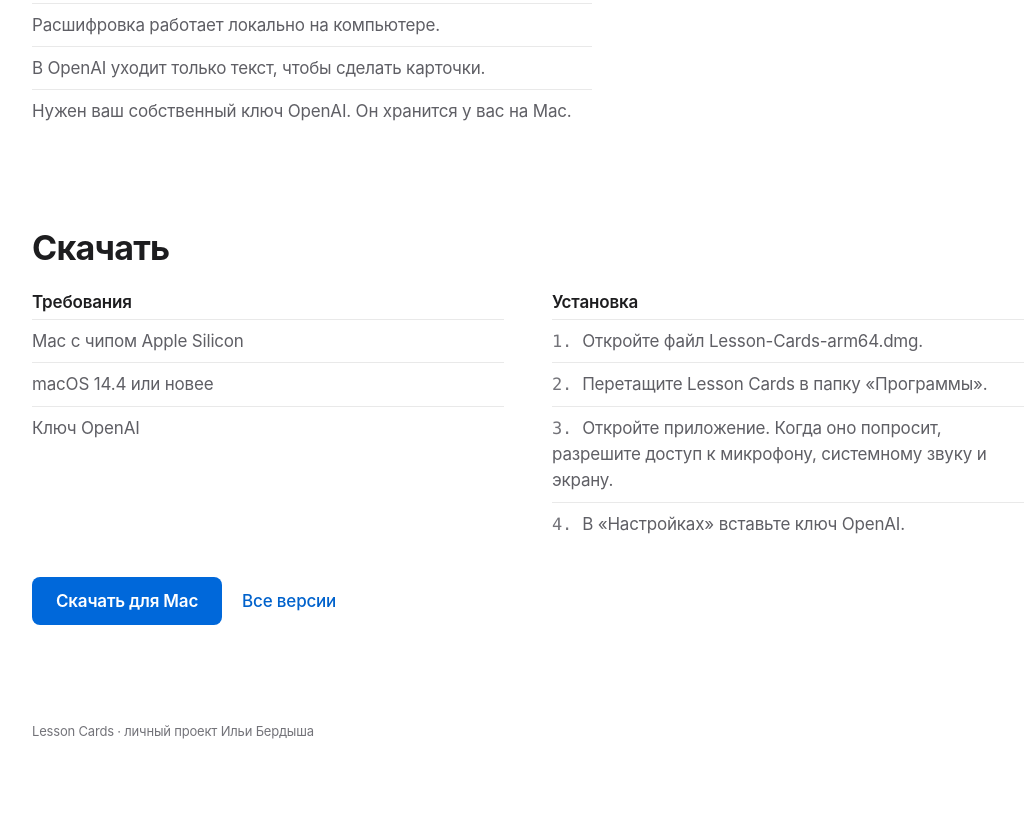
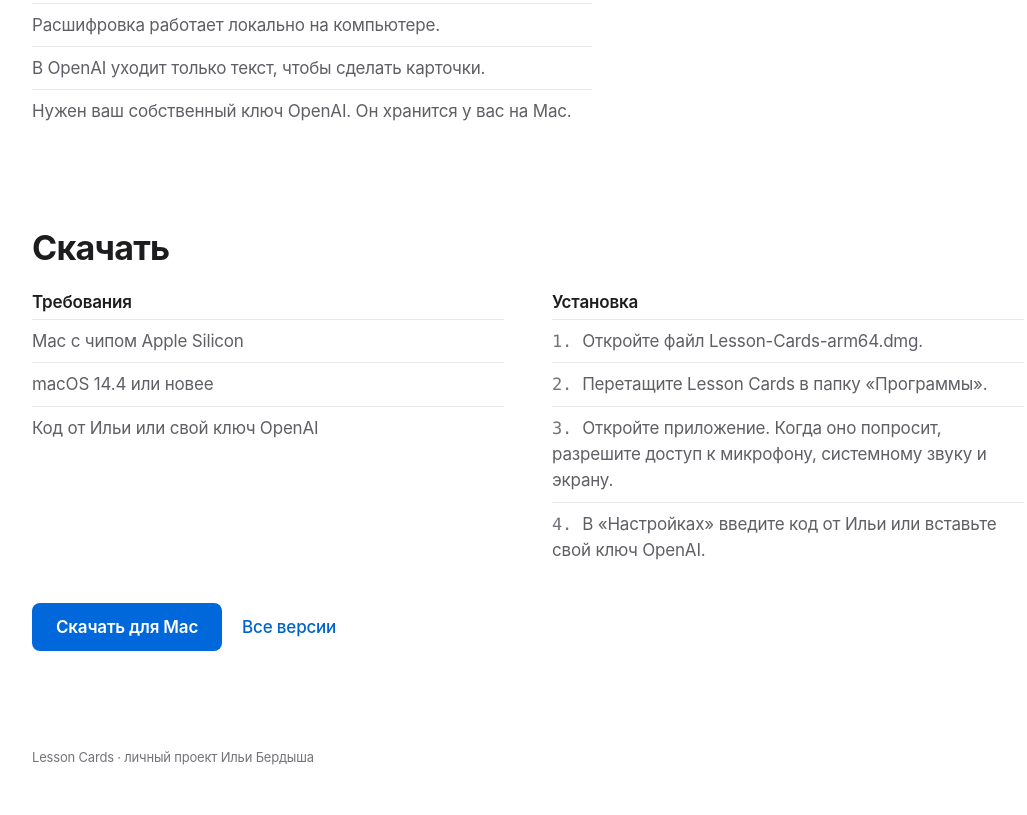
Before and after one commit to ilyaberdysh/lessoncards, a plain HTML site: page index.html in a window 1280 px wide. Shown: the part 3297-4112 px from the top of the page, without its empty margins (112-1139 px from the left). Before the commit the page ends 4086 px from the top, so only its background shows below. Drawn offline with Linux system fonts and the light colour scheme.

Commit message:
Landing: invite code or own OpenAI key
Co-authored-by: capy-ai[bot] <230910855+capy-ai[bot]@users.noreply.github.com>

```diff
--- a/index.html
+++ b/index.html
@@ -88,7 +88,7 @@
       <ul class="plain">
         <li>Mac с чипом Apple Silicon</li>
         <li>macOS 14.4 или новее</li>
-        <li>Ключ OpenAI</li>
+        <li>Код от Ильи или свой ключ OpenAI</li>
       </ul>
     </div>
     <div>
@@ -97,7 +97,7 @@
         <li>Откройте файл Lesson-Cards-arm64.dmg.</li>
         <li>Перетащите Lesson Cards в папку «Программы».</li>
         <li>Откройте приложение. Когда оно попросит, разрешите доступ к микрофону, системному звуку и экрану.</li>
-        <li>В «Настройках» вставьте ключ OpenAI.</li>
+        <li>В «Настройках» введите код от Ильи или вставьте свой ключ OpenAI.</li>
       </ol>
     </div>
   </div>
```
